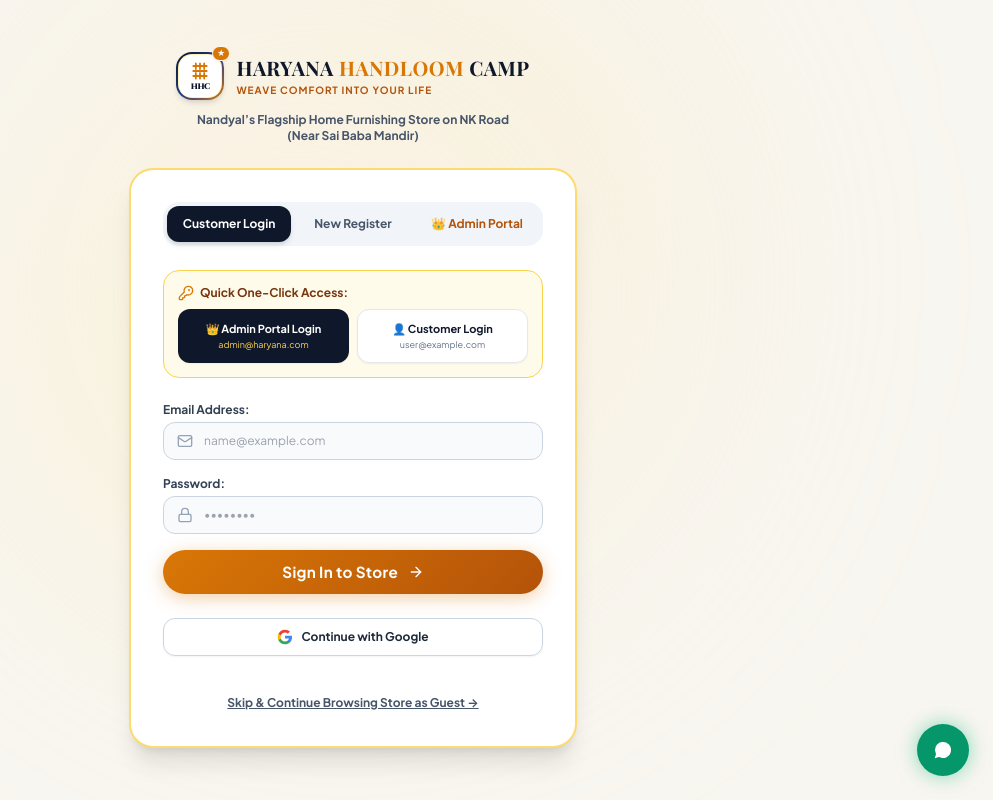
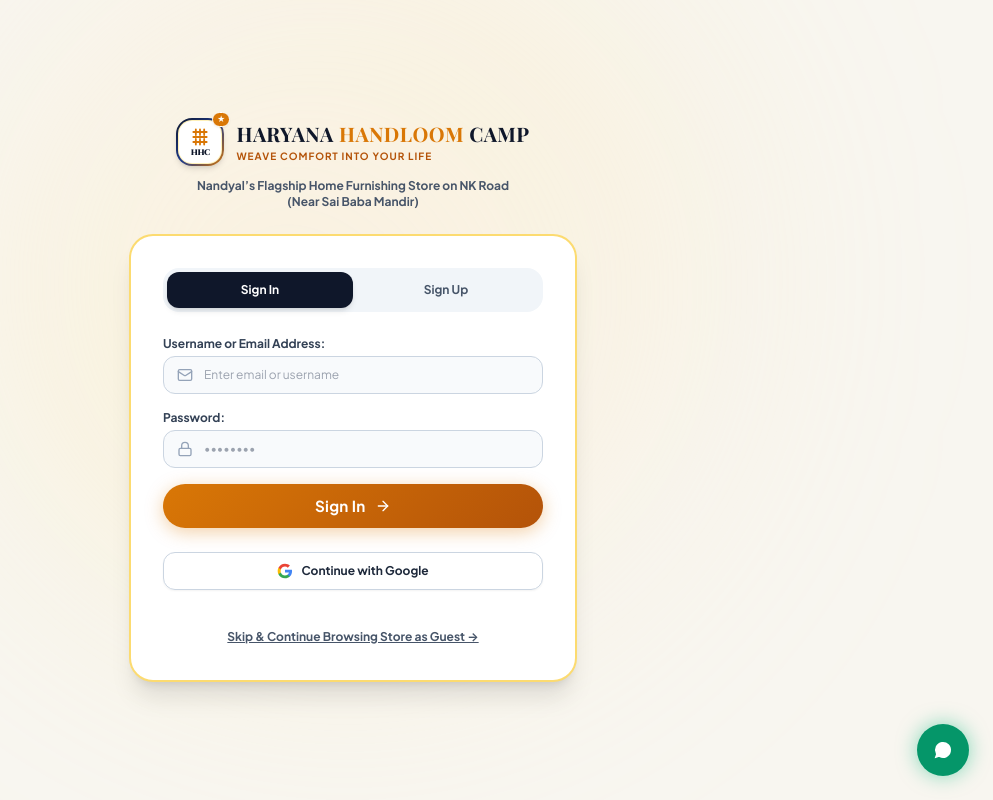
Before and after one commit to Tamanpreet84/haryana-handloom-camp, a React (Vite) app: page / in a window 1280 px wide. Shown: the whole page, without its empty margins (287-1280 px from the left). Built offline with nearby package versions, Linux system fonts and the light colour scheme; a web font is replaced by a local one.

Commit message:
feat(auth): set secret admin credentials haryanahandloom0001 / 9215211025 and streamline single login page

```diff
--- a/src/pages/WelcomeLoginPage.jsx
+++ b/src/pages/WelcomeLoginPage.jsx
@@ -1,84 +1,48 @@
 import React, { useState } from 'react';
 import { useNavigate, Link } from 'react-router-dom';
-import { Mail, Lock, User, KeyRound, ShieldCheck, ArrowRight, Sparkles, Phone, MessageCircle, CheckCircle2 } from 'lucide-react';
+import { Mail, Lock, User, ShieldCheck, ArrowRight, Sparkles, Phone, CheckCircle2 } from 'lucide-react';
 import MetaSEO from '../components/MetaSEO';
 import Logo from '../components/Logo';
 import { useShop } from '../context/ShopContext';
-import { STORE_DETAILS } from '../data/products';
 
 export default function WelcomeLoginPage() {
   const navigate = useNavigate();
-  const { loginUser, showToast, user } = useShop();
+  const { loginUser, showToast } = useShop();
 
-  const [tab, setTab] = useState('login'); // 'login', 'signup', 'admin'
-  const [email, setEmail] = useState('');
+  const [tab, setTab] = useState('login'); // 'login', 'signup'
+  const [emailOrUsername, setEmailOrUsername] = useState('');
   const [password, setPassword] = useState('');
   const [name, setName] = useState('');
   const [phone, setPhone] = useState('');
-  const [welcomeMsgModal, setWelcomeMsgModal] = useState(null);
 
   const handleFormSubmit = (e) => {
     e.preventDefault();
-    if (!email || !password) {
-      showToast('Please enter both email and password', 'error');
+    if (!emailOrUsername || !password) {
+      showToast('Please enter your username/email and password', 'error');
       return;
     }
 
-    const loggedUser = loginUser(email, password);
+    const loggedUser = loginUser(emailOrUsername, password);
 
-    // Prepare Welcome Message Notice
-    const welcomeNotice = {
-      recipient: email,
-      name: name || loggedUser.name,
-      message: `Thank you for visiting Haryana Handloom Camp! Welcome to Nandyal's premier home furnishing store on NK Road. Explore our 100% handloom cotton bedsheets, velvet cushions, blackout curtains, mink blankets & plush comforters.`,
-      phoneNotice: phone ? `SMS notification dispatched to +91 ${phone}` : 'Email notification sent successfully'
-    };
-
-    setWelcomeMsgModal(welcomeNotice);
-  };
-
-  const handleOneClickAdmin = () => {
-    setEmail('admin@haryana.com');
-    setPassword('admin123');
-    loginUser('admin@haryana.com', 'admin123');
-    showToast('Logged in as Store Administrator');
-    navigate('/admin');
-  };
-
-  const handleOneClickCustomer = () => {
-    setEmail('user@example.com');
-    setPassword('user123');
-    const loggedUser = loginUser('user@example.com', 'user123');
-    setWelcomeMsgModal({
-      recipient: 'user@example.com',
-      name: loggedUser.name,
-      message: `Thank you for visiting Haryana Handloom Camp! Welcome to Nandyal's premier home furnishing store on NK Road. Explore our 100% handloom cotton bedsheets, velvet cushions, blackout curtains, mink blankets & plush comforters.`,
-      phoneNotice: 'SMS notification dispatched to +91 9215211025'
-    });
-  };
-
-  const handleGoogleSignIn = () => {
-    const loggedUser = loginUser('google.user@gmail.com', 'google123');
-    setWelcomeMsgModal({
-      recipient: 'google.user@gmail.com',
-      name: loggedUser.name,
-      message: `Thank you for visiting Haryana Handloom Camp! Welcome to Nandyal's premier home furnishing store on NK Road.`,
-      phoneNotice: 'Google Account verified successfully'
-    });
-  };
-
-  const handleProceedToStore = () => {
-    setWelcomeMsgModal(null);
-    if (user?.role === 'admin') {
+    if (loggedUser.role === 'admin') {
+      showToast('👑 Welcome Admin! Opening Control Panel...');
       navigate('/admin');
     } else {
+      // Automatically send Thank You message silently & notify user via toast
+      showToast('Thank you for visiting Haryana Handloom Camp! Welcome message sent.');
       navigate('/home');
     }
   };
 
+  const handleGoogleSignIn = () => {
+    loginUser('google.user@gmail.com', 'google123');
+    showToast('Thank you for visiting Haryana Handloom Camp!');
+    navigate('/home');
+  };
+
   return (
     <>
-      <MetaSEO title="Welcome Portal & Sign In" description="Sign in or Register for Haryana Handloom Camp Nandyal" />
+      <MetaSEO title="Sign In & Portal" description="Sign in or Register for Haryana Handloom Camp Nandyal" />
 
       <div className="min-h-screen bg-[#F8F6F0] dark:bg-slate-950 flex flex-col justify-center items-center p-4 py-12 relative overflow-hidden transition-colors">
 
@@ -100,9 +64,10 @@
           {/* Card Container */}
           <div className="bg-white dark:bg-slate-900 border-2 border-amber-300/80 dark:border-slate-800 rounded-3xl p-6 sm:p-8 shadow-xl space-y-6">
 
-            {/* Tab Switcher */}
+            {/* Tab Switcher - Single Page Login & Sign Up */}
             <div className="flex bg-slate-100 dark:bg-slate-800 p-1 rounded-2xl text-xs font-bold">
               <button
+                type="button"
                 onClick={() => setTab('login')}
                 className={`flex-1 py-2.5 rounded-xl transition-all ${
                   tab === 'login'
@@ -110,9 +75,10 @@
                     : 'text-slate-600 dark:text-slate-400 hover:text-black dark:hover:text-white'
                 }`}
               >
-                Customer Login
+                Sign In
               </button>
               <button
+                type="button"
                 onClick={() => setTab('signup')}
                 className={`flex-1 py-2.5 rounded-xl transition-all ${
                   tab === 'signup'
@@ -120,45 +86,8 @@
                     : 'text-slate-600 dark:text-slate-400 hover:text-black dark:hover:text-white'
                 }`}
               >
-                New Register
+                Sign Up
               </button>
-              <button
-                onClick={() => setTab('admin')}
-                className={`flex-1 py-2.5 rounded-xl transition-all ${
-                  tab === 'admin'
-                    ? 'bg-amber-600 text-white shadow-md'
-                    : 'text-amber-700 dark:text-amber-400 hover:text-amber-800'
-                }`}
-              >
-                👑 Admin Portal
-              </button>
-            </div>
-
-            {/* Quick Demo Credentials Switcher */}
-            <div className="p-3.5 rounded-2xl bg-amber-50 dark:bg-slate-800/80 border border-amber-300 dark:border-slate-700 space-y-2">
-              <div className="flex items-center gap-1.5 text-xs font-bold text-amber-900 dark:text-amber-300">
-                <KeyRound className="w-4 h-4 text-[#D97706]" />
-                <span>Quick One-Click Access:</span>
-              </div>
-
-              <div className="grid grid-cols-2 gap-2 text-[11px] font-bold">
-                <button
-                  type="button"
-                  onClick={handleOneClickAdmin}
-                  className="p-2.5 rounded-xl bg-slate-900 text-white hover:bg-amber-600 transition-colors text-center shadow-sm"
-                >
-                  👑 Admin Portal Login
-                  <span className="block text-[9px] text-amber-300 font-normal">admin@haryana.com</span>
-                </button>
-                <button
-                  type="button"
-                  onClick={handleOneClickCustomer}
-                  className="p-2.5 rounded-xl bg-white dark:bg-slate-700 border text-slate-900 dark:text-white hover:border-amber-500 transition-colors text-center shadow-sm"
-                >
-                  👤 Customer Login
-                  <span className="block text-[9px] text-slate-500 dark:text-slate-400 font-normal">user@example.com</span>
-                </button>
-              </div>
             </div>
 
             {/* Main Form */}
@@ -181,7 +110,7 @@
                   </div>
 
                   <div className="space-y-1">
-                    <label className="text-xs font-bold text-slate-700 dark:text-slate-300 block">Mobile Phone (for Welcome SMS):</label>
+                    <label className="text-xs font-bold text-slate-700 dark:text-slate-300 block">Mobile Phone:</label>
                     <div className="relative">
                       <Phone className="w-4 h-4 absolute left-3.5 top-1/2 -translate-y-1/2 text-slate-400" />
                       <input
@@ -198,15 +127,15 @@
 
               <div className="space-y-1">
                 <label className="text-xs font-bold text-slate-700 dark:text-slate-300 block">
-                  {tab === 'admin' ? 'Admin Username / Email:' : 'Email Address:'}
+                  Username or Email Address:
                 </label>
                 <div className="relative">
                   <Mail className="w-4 h-4 absolute left-3.5 top-1/2 -translate-y-1/2 text-slate-400" />
                   <input
-                    type="email"
-                    placeholder={tab === 'admin' ? 'admin@haryana.com' : 'name@example.com'}
-                    value={email}
-                    onChange={(e) => setEmail(e.target.value)}
+                    type="text"
+                    placeholder="Enter email or username"
+                    value={emailOrUsername}
+                    onChange={(e) => setEmailOrUsername(e.target.value)}
                     className="w-full pl-10 pr-4 py-2.5 rounded-xl border border-slate-300 dark:border-slate-700 bg-slate-50 dark:bg-slate-800 text-slate-900 dark:text-white text-xs focus:outline-none focus:border-[#D97706]"
                     required
                   />
@@ -230,16 +159,10 @@
 
               <button
                 type="submit"
-                className={`w-full py-3.5 px-4 rounded-xl text-xs font-extrabold flex items-center justify-center gap-2 shadow-md transition-all ${
-                  tab === 'admin'
-                    ? 'bg-amber-600 hover:bg-amber-700 text-white'
-                    : 'btn-gold'
-                }`}
+                className="w-full btn-gold justify-center py-3.5 text-xs font-bold shadow-md"
               >
                 <span>
-                  {tab === 'login' && 'Sign In to Store'}
-                  {tab === 'signup' && 'Register Account & Send Welcome Message'}
-                  {tab === 'admin' && 'Access Admin Control Panel'}
+                  {tab === 'login' ? 'Sign In' : 'Create Account'}
                 </span>
                 <ArrowRight className="w-4 h-4" />
               </button>
@@ -247,6 +170,7 @@
 
             {/* Google Sign In */}
             <button
+              type="button"
               onClick={handleGoogleSignIn}
               className="w-full py-2.5 px-4 rounded-xl border border-slate-300 dark:border-slate-700 hover:bg-slate-50 dark:hover:bg-slate-800 text-slate-800 dark:text-slate-200 text-xs font-bold flex items-center justify-center gap-2 transition-colors shadow-sm"
             >
@@ -273,46 +197,6 @@
 
         </div>
 
-        {/* Welcome Message Confirmation Modal */}
-        {welcomeMsgModal && (
-          <div className="fixed inset-0 z-50 flex items-center justify-center p-4 bg-slate-900/75 backdrop-blur-md animate-fadeIn">
-            <div className="bg-white dark:bg-slate-900 border-2 border-emerald-500/50 rounded-3xl max-w-md w-full p-6 space-y-5 shadow-2xl">
-
-              <div className="flex items-center gap-3 text-emerald-700 dark:text-emerald-400 border-b border-slate-100 dark:border-slate-800 pb-3">
-                <MessageCircle className="w-8 h-8 shrink-0 fill-emerald-100 text-emerald-700" />
-                <div>
-                  <h4 className="font-serif font-bold text-base text-slate-900 dark:text-white">
-                    Welcome Message Sent!
-                  </h4>
-                  <span className="text-[10px] text-emerald-600 font-bold uppercase block">
-                    {welcomeMsgModal.phoneNotice}
-                  </span>
-                </div>
-              </div>
-
-              {/* Message Simulation Box */}
-              <div className="p-4 rounded-2xl bg-emerald-50 dark:bg-emerald-950/40 border border-emerald-300 dark:border-emerald-700 space-y-2">
-                <div className="flex items-center justify-between text-xs font-bold text-emerald-900 dark:text-emerald-200">
-                  <span>To: {welcomeMsgModal.recipient}</span>
-                  <span className="text-[10px] text-emerald-600 font-normal">Just Now</span>
-                </div>
-                <p className="text-xs text-slate-700 dark:text-slate-200 leading-relaxed font-medium">
-                  "{welcomeMsgModal.message}"
-                </p>
-              </div>
-
-              <button
-                onClick={handleProceedToStore}
-                className="w-full btn-gold justify-center py-3 text-xs font-bold"
-              >
-                <span>Enter Haryana Handloom Store</span>
-                <ArrowRight className="w-4 h-4" />
-              </button>
-
-            </div>
-          </div>
-        )}
-
       </div>
     </>
   );
```
Also changed, not shown: src/context/ShopContext.jsx (+10 -7 lines).
